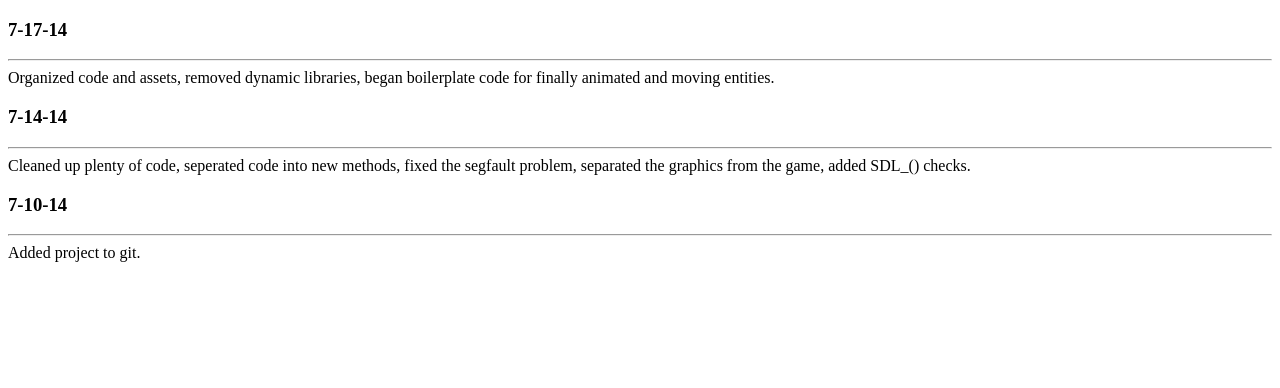
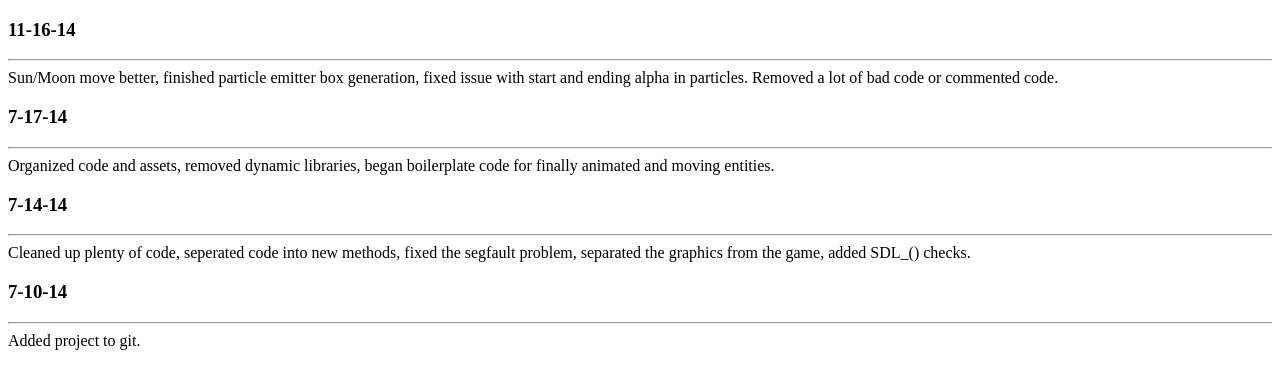
Before and after one commit to megan-rm/project-zen, a plain HTML site: page index.html in a window 1280 px wide. Drawn offline with Linux system fonts and the light colour scheme.

Commit message:
Update index.html

```diff
--- a/index.html
+++ b/index.html
@@ -8,6 +8,10 @@
   <header></header>
   <nav></nav>
   <section>
+    <h3>11-16-14</h3>
+    <hr>
+    Sun/Moon move better, finished particle emitter box generation, fixed issue with start and ending alpha in particles.
+    Removed a lot of bad code or commented code.
     <h3>7-17-14</h3>
     <hr>
     Organized code and assets, removed dynamic libraries, began boilerplate code for finally animated and moving entities.
```
